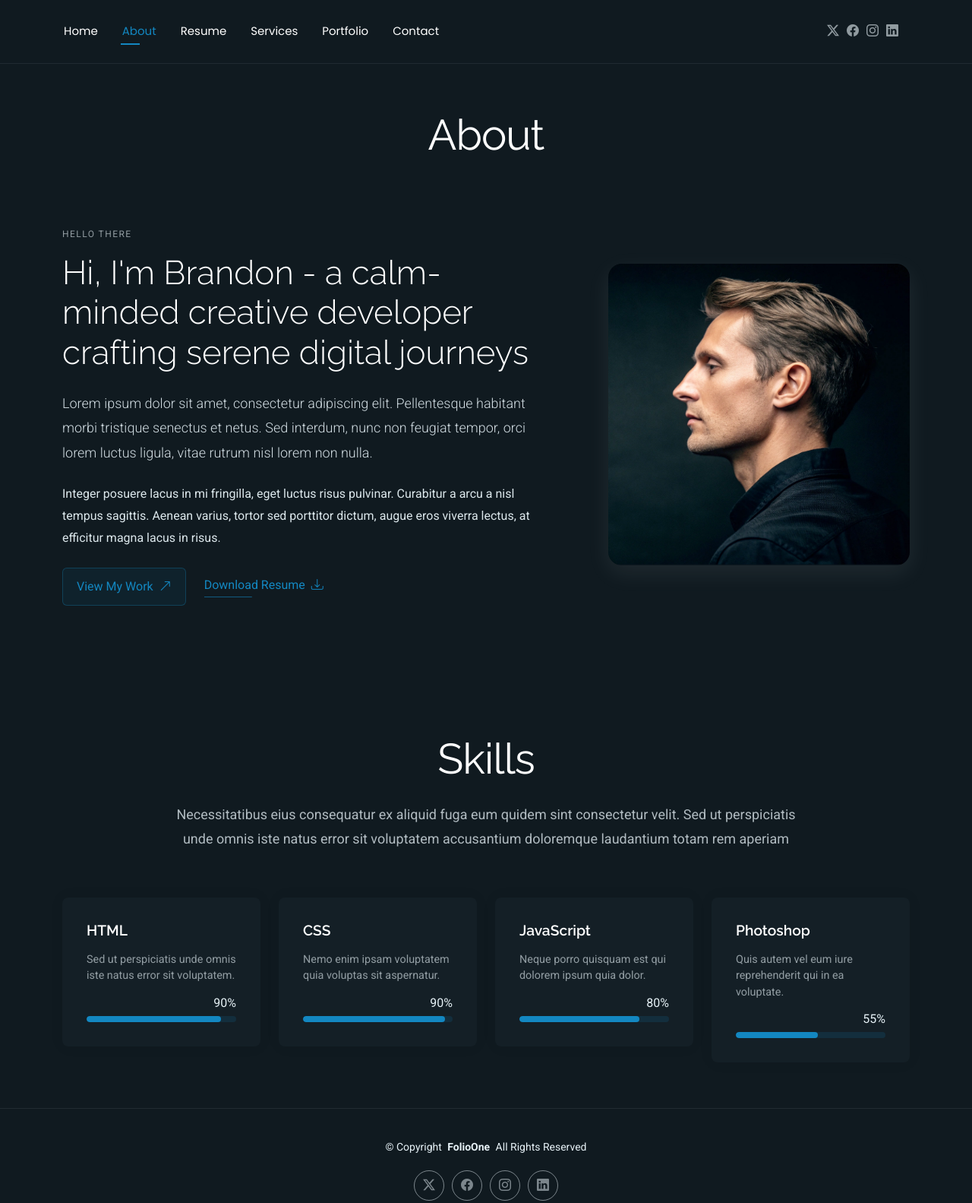
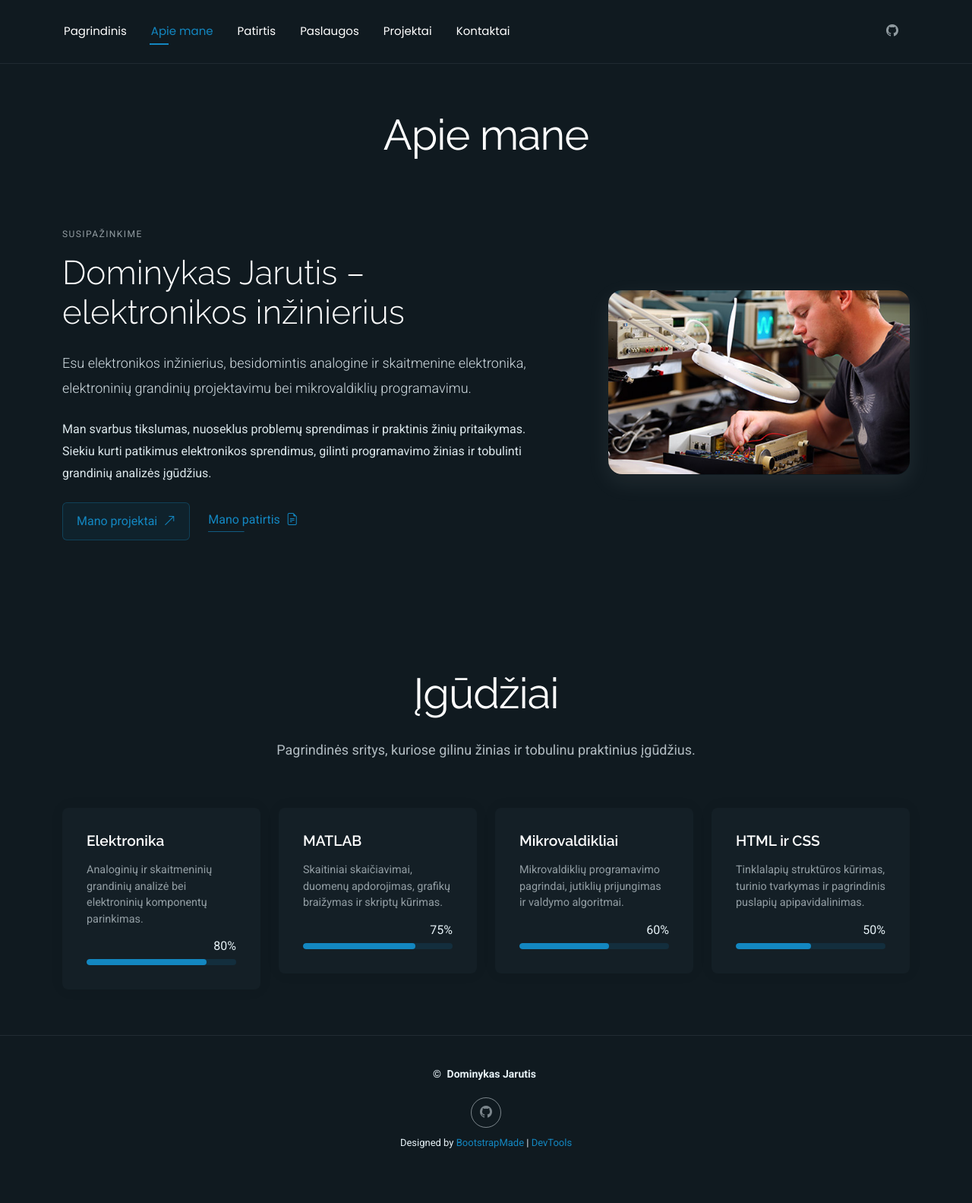
Before and after one commit to DJ99-bit/DJ99-bit.github.io, a plain HTML site: page about.html in a window 1280 px wide. Shown: the top 1583 px of the page at 76% size. After the commit the page ends 1554 px from the top, so only its background shows below. Drawn offline with Linux system fonts and the light colour scheme.

Commit message:
LD7: atnaujintas CV turinys

```diff
--- a/about.html
+++ b/about.html
@@ -1,39 +1,28 @@
 <!DOCTYPE html>
-<html lang="en">
+<html lang="lt">
 
 <head>
   <meta charset="utf-8">
   <meta content="width=device-width, initial-scale=1.0" name="viewport">
-  <title>About - FolioOne Bootstrap Template</title>
-  <meta name="description" content="">
-  <meta name="keywords" content="">
+  <title>Apie mane – Dominykas Jarutis</title>
+  <meta name="author" content="Dominykas Jarutis">
+  <meta name="description" content="Dominykas Jarutis – elektronikos inžinierius. Apie mane ir mano įgūdžiai.">
 
-  <!-- Favicons -->
   <link href="assets/img/favicon.png" rel="icon">
   <link href="assets/img/apple-touch-icon.png" rel="apple-touch-icon">
 
-  <!-- Fonts -->
   <link href="https://fonts.googleapis.com" rel="preconnect">
   <link href="https://fonts.gstatic.com" rel="preconnect" crossorigin>
-  <link href="https://fonts.googleapis.com/css2?family=Roboto:ital,wght@0,100;0,300;0,400;0,500;0,700;0,900;1,100;1,300;1,400;1,500;1,700;1,900&family=Poppins:ital,wght@0,100;0,200;0,300;0,400;0,500;0,600;0,700;0,800;0,900;1,100;1,200;1,300;1,400;1,500;1,600;1,700;1,800;1,900&family=Raleway:ital,wght@0,100;0,200;0,300;0,400;0,500;0,600;0,700;0,800;0,900;1,100;1,200;1,300;1,400;1,500;1,600;1,700;1,800;1,900&display=swap" rel="stylesheet">
+  <link href="https://fonts.googleapis.com/css2?family=Roboto:ital,wght@0,100;0,300;0,400;0,500;0,700;0,900;1,100;1,300;1,400;1,500;1,700;1,900&amp;family=Poppins:ital,wght@0,100;0,200;0,300;0,400;0,500;0,600;0,700;0,800;0,900;1,100;1,200;1,300;1,400;1,500;1,600;1,700;1,800;1,900&amp;family=Raleway:ital,wght@0,100;0,200;0,300;0,400;0,500;0,600;0,700;0,800;0,900;1,100;1,200;1,300;1,400;1,500;1,600;1,700;1,800;1,900&amp;display=swap" rel="stylesheet">
 
-  <!-- Vendor CSS Files -->
   <link href="assets/vendor/bootstrap/css/bootstrap.min.css" rel="stylesheet">
   <link href="assets/vendor/bootstrap-icons/bootstrap-icons.css" rel="stylesheet">
   <link href="assets/vendor/aos/aos.css" rel="stylesheet">
   <link href="assets/vendor/swiper/swiper-bundle.min.css" rel="stylesheet">
   <link href="assets/vendor/glightbox/css/glightbox.min.css" rel="stylesheet">
-
-  <!-- Main CSS File -->
   <link href="assets/css/main.css" rel="stylesheet">
 
-  <!-- =======================================================
-  * Template Name: FolioOne
-  * Template URL: https://bootstrapmade.com/folioone-bootstrap-portfolio-website-template/
-  * Updated: Aug 23 2025 with Bootstrap v5.3.7
-  * Author: BootstrapMade.com
-  * License: https://bootstrapmade.com/license/
-  ======================================================== -->
+  <!-- Template: FolioOne | Author: BootstrapMade.com | License: https://bootstrapmade.com/license/ -->
 </head>
 
 <body class="about-page">
@@ -41,28 +30,20 @@
   <header id="header" class="header d-flex align-items-center light-background sticky-top">
     <div class="container position-relative d-flex align-items-center justify-content-between">
 
-      <!-- <a href="index.html" class="logo d-flex align-items-center me-auto me-xl-0">
-      <img src="assets/img/logo.webp" alt="">
-      <h1 class="sitename">FolioOne</h1>
-    </a> -->
-
       <nav id="navmenu" class="navmenu">
         <ul>
-          <li><a href="index.html">Home</a></li>
-          <li><a href="about.html" class="active">About</a></li>
-          <li><a href="resume.html">Resume</a></li>
-          <li><a href="services.html">Services</a></li>
-          <li><a href="portfolio.html">Portfolio</a></li>
-          <li><a href="contact.html">Contact</a></li>
+          <li><a href="index.html">Pagrindinis</a></li>
+          <li><a href="about.html" class="active">Apie mane</a></li>
+          <li><a href="resume.html">Patirtis</a></li>
+          <li><a href="services.html">Paslaugos</a></li>
+          <li><a href="portfolio.html">Projektai</a></li>
+          <li><a href="contact.html">Kontaktai</a></li>
         </ul>
         <i class="mobile-nav-toggle d-xl-none bi bi-list"></i>
       </nav>
 
       <div class="header-social-links">
-        <a href="#" class="twitter"><i class="bi bi-twitter-x"></i></a>
-        <a href="#" class="facebook"><i class="bi bi-facebook"></i></a>
-        <a href="#" class="instagram"><i class="bi bi-instagram"></i></a>
-        <a href="#" class="linkedin"><i class="bi bi-linkedin"></i></a>
+        <a href="https://github.com/DJ99-bit" class="github" aria-label="GitHub profilis"><i class="bi bi-github"></i></a>
       </div>
 
     </div>
@@ -70,145 +51,106 @@
 
   <main class="main">
 
-    <!-- About Section -->
     <section id="about" class="about section">
-
-      <!-- Section Title -->
       <div class="container section-title" data-aos="fade-up">
-        <h2>About</h2>
-      </div><!-- End Section Title -->
+        <h2>Apie mane</h2>
+      </div>
 
       <div class="container" data-aos="fade-up" data-aos-delay="100">
+        <div class="row align-items-center justify-content-between gy-5 mb-5">
 
-        <!-- Intro + Photo -->
-        <div class="row align-items-center justify-content-between gy-5 mb-5">
           <div class="col-lg-7" data-aos="fade-right" data-aos-delay="150">
             <div class="intro-content">
-              <span class="eyebrow">Hello there</span>
-              <h2 class="headline">Hi, I'm Brandon - a calm-minded creative developer crafting serene digital journeys</h2>
-              <p class="lead">
-                Lorem ipsum dolor sit amet, consectetur adipiscing elit. Pellentesque habitant morbi tristique senectus et netus. Sed interdum, nunc non feugiat tempor, orci lorem luctus ligula, vitae rutrum nisl lorem non nulla.
-              </p>
-              <p>
-                Integer posuere lacus in mi fringilla, eget luctus risus pulvinar. Curabitur a arcu a nisl tempus sagittis. Aenean varius, tortor sed porttitor dictum, augue eros viverra lectus, at efficitur magna lacus in risus.
-              </p>
+              <span class="eyebrow">Susipažinkime</span>
+              <h2 class="headline">Dominykas Jarutis – elektronikos inžinierius</h2>
+              <p class="lead">Esu elektronikos inžinierius, besidomintis analogine ir skaitmenine elektronika, elektroninių grandinių projektavimu bei mikrovaldiklių programavimu.</p>
+              <p>Man svarbus tikslumas, nuoseklus problemų sprendimas ir praktinis žinių pritaikymas. Siekiu kurti patikimus elektronikos sprendimus, gilinti programavimo žinias ir tobulinti grandinių analizės įgūdžius.</p>
 
               <div class="cta-group">
-                <a href="#portfolio" class="btn-ghost">
-                  View My Work <i class="bi bi-arrow-up-right"></i>
-                </a>
-                <a href="#" class="link-underline">
-                  Download Resume <i class="bi bi-download"></i>
-                </a>
+                <a href="portfolio.html" class="btn-ghost">Mano projektai <i class="bi bi-arrow-up-right"></i></a>
+                <a href="resume.html" class="link-underline">Mano patirtis <i class="bi bi-file-earmark-text"></i></a>
               </div>
             </div>
           </div>
 
           <div class="col-lg-5" data-aos="zoom-in" data-aos-delay="250">
             <figure class="profile-figure text-center text-lg-end">
-              <img src="assets/img/profile/profile-square-11.webp" alt="Portrait of Alex" class="img-fluid profile-photo">
+              <img src="assets/img/elektronika.jpg" alt="Elektronikos plokštės iliustracija" class="img-fluid profile-photo">
             </figure>
           </div>
+
         </div>
-        <!-- End Intro + Photo -->
       </div>
-    </section><!-- /About Section -->
+    </section>
 
-    <!-- Skills Section -->
     <section id="skills" class="skills section">
-
-      <!-- Section Title -->
       <div class="container section-title" data-aos="fade-up">
-        <h2>Skills</h2>
-        <p>Necessitatibus eius consequatur ex aliquid fuga eum quidem sint consectetur velit. Sed ut perspiciatis unde omnis iste natus error sit voluptatem accusantium doloremque laudantium totam rem aperiam</p>
-      </div><!-- End Section Title -->
+        <h2>Įgūdžiai</h2>
+        <p>Pagrindinės sritys, kuriose gilinu žinias ir tobulinu praktinius įgūdžius.</p>
+      </div>
 
       <div class="container" data-aos="fade-up" data-aos-delay="100">
-
         <div class="row g-4 skills-animation">
 
           <div class="col-md-6 col-lg-3" data-aos="fade-up" data-aos-delay="100">
             <div class="skill-box">
-              <h3>HTML</h3>
-              <p>Sed ut perspiciatis unde omnis iste natus error sit voluptatem.</p>
-              <span class="text-end d-block">90%</span>
-              <div class="progress">
-                <div class="progress-bar" role="progressbar" aria-valuenow="90" aria-valuemin="0" aria-valuemax="100"></div>
-              </div>
+              <h3>Elektronika</h3>
+              <p>Analoginių ir skaitmeninių grandinių analizė bei elektroninių komponentų parinkimas.</p>
+              <span class="text-end d-block">80%</span>
+              <div class="progress"><div class="progress-bar" role="progressbar" aria-valuenow="80" aria-valuemin="0" aria-valuemax="100"></div></div>
             </div>
           </div>
 
           <div class="col-md-6 col-lg-3" data-aos="fade-up" data-aos-delay="200">
             <div class="skill-box">
-              <h3>CSS</h3>
-              <p>Nemo enim ipsam voluptatem quia voluptas sit aspernatur.</p>
-              <span class="text-end d-block">90%</span>
-              <div class="progress">
-                <div class="progress-bar" role="progressbar" aria-valuenow="95" aria-valuemin="0" aria-valuemax="100"></div>
-              </div>
+              <h3>MATLAB</h3>
+              <p>Skaitiniai skaičiavimai, duomenų apdorojimas, grafikų braižymas ir skriptų kūrimas.</p>
+              <span class="text-end d-block">75%</span>
+              <div class="progress"><div class="progress-bar" role="progressbar" aria-valuenow="75" aria-valuemin="0" aria-valuemax="100"></div></div>
             </div>
           </div>
 
           <div class="col-md-6 col-lg-3" data-aos="fade-up" data-aos-delay="300">
             <div class="skill-box">
-              <h3>JavaScript</h3>
-              <p>Neque porro quisquam est qui dolorem ipsum quia dolor.</p>
-              <span class="text-end d-block">80%</span>
-              <div class="progress">
-                <div class="progress-bar" role="progressbar" aria-valuenow="80" aria-valuemin="0" aria-valuemax="100"></div>
-              </div>
+              <h3>Mikrovaldikliai</h3>
+              <p>Mikrovaldiklių programavimo pagrindai, jutiklių prijungimas ir valdymo algoritmai.</p>
+              <span class="text-end d-block">60%</span>
+              <div class="progress"><div class="progress-bar" role="progressbar" aria-valuenow="60" aria-valuemin="0" aria-valuemax="100"></div></div>
             </div>
           </div>
 
           <div class="col-md-6 col-lg-3" data-aos="fade-up" data-aos-delay="400">
             <div class="skill-box">
-              <h3>Photoshop</h3>
-              <p>Quis autem vel eum iure reprehenderit qui in ea voluptate.</p>
-              <span class="text-end d-block">55%</span>
-              <div class="progress">
-                <div class="progress-bar" role="progressbar" aria-valuenow="55" aria-valuemin="0" aria-valuemax="100">
-                </div>
-              </div>
+              <h3>HTML ir CSS</h3>
+              <p>Tinklalapių struktūros kūrimas, turinio tvarkymas ir pagrindinis puslapių apipavidalinimas.</p>
+              <span class="text-end d-block">50%</span>
+              <div class="progress"><div class="progress-bar" role="progressbar" aria-valuenow="50" aria-valuemin="0" aria-valuemax="100"></div></div>
             </div>
           </div>
 
         </div>
+      </div>
+    </section>
 
-      </div>
-
-    </section><!-- /Skills Section -->
   </main>
 
   <footer id="footer" class="footer">
-
     <div class="container">
-      <div class="copyright text-center ">
-        <p>© <span>Copyright</span> <strong class="px-1 sitename">FolioOne</strong> <span>All Rights Reserved<br></span></p>
+      <div class="copyright text-center">
+        <p>© <strong class="px-1 sitename">Dominykas Jarutis</strong></p>
       </div>
       <div class="social-links d-flex justify-content-center">
-        <a href=""><i class="bi bi-twitter-x"></i></a>
-        <a href=""><i class="bi bi-facebook"></i></a>
-        <a href=""><i class="bi bi-instagram"></i></a>
-        <a href=""><i class="bi bi-linkedin"></i></a>
+        <a href="https://github.com/DJ99-bit" aria-label="GitHub profilis"><i class="bi bi-github"></i></a>
       </div>
       <div class="credits">
-        <!-- All the links in the footer should remain intact. -->
-        <!-- You can delete the links only if you've purchased the pro version. -->
-        <!-- Licensing information: https://bootstrapmade.com/license/ -->
-        <!-- Purchase the pro version with working PHP/AJAX contact form: [buy-url] -->
         Designed by <a href="https://bootstrapmade.com/">BootstrapMade</a> | <a href="https://bootstrapmade.com/tools/">DevTools</a>
       </div>
     </div>
-
   </footer>
 
-  <!-- Scroll Top -->
   <a href="#" id="scroll-top" class="scroll-top d-flex align-items-center justify-content-center"><i class="bi bi-arrow-up-short"></i></a>
-
-  <!-- Preloader -->
   <div id="preloader"></div>
 
-  <!-- Vendor JS Files -->
   <script src="assets/vendor/bootstrap/js/bootstrap.bundle.min.js"></script>
   <script src="assets/vendor/php-email-form/validate.js"></script>
   <script src="assets/vendor/aos/aos.js"></script>
@@ -219,10 +161,7 @@
   <script src="assets/vendor/imagesloaded/imagesloaded.pkgd.min.js"></script>
   <script src="assets/vendor/isotope-layout/isotope.pkgd.min.js"></script>
   <script src="assets/vendor/glightbox/js/glightbox.min.js"></script>
-
-  <!-- Main JS File -->
   <script src="assets/js/main.js"></script>
 
 </body>
-
 </html>
```
Also changed, not shown: contact.html (+6 -6 lines), index.html (+12 -12 lines), portfolio.html (+6 -6 lines), resume.html (+6 -6 lines), services.html (+6 -6 lines), starter-page.html (+6 -6 lines), assets/img/elektronika.jpg (added).
